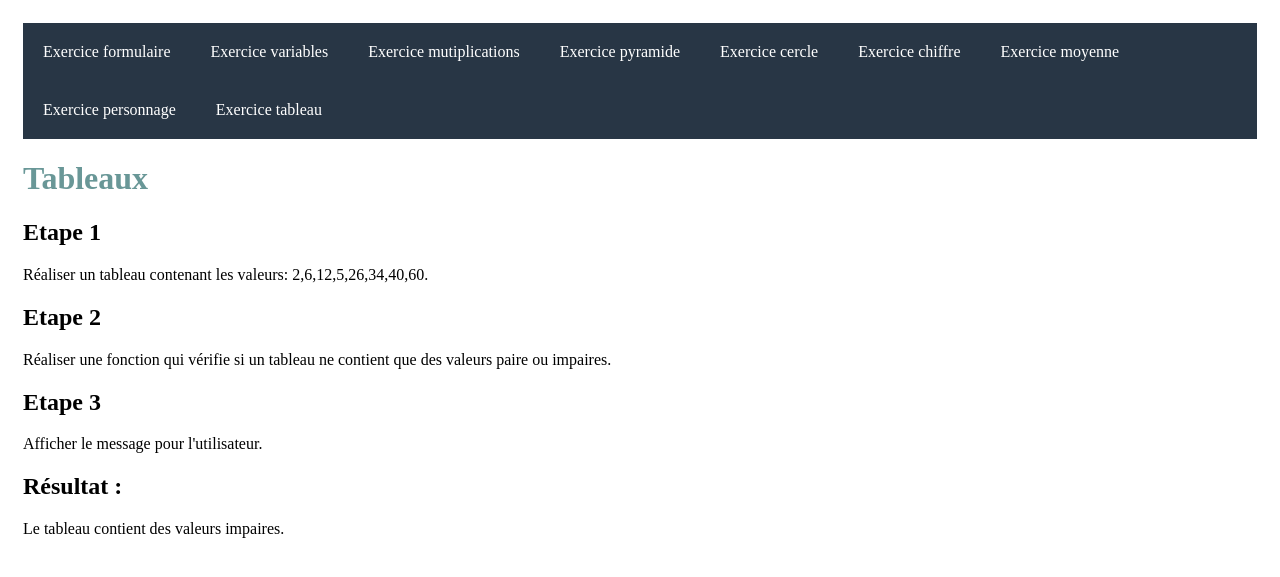
After one commit to jeromeDaut/Bases-PHP, a PHP site: page /tableau.php in a window 1280 px wide. The commit adds this page. Shown: the top 577 px of the page. Run offline with PHP 8.4, Linux system fonts and the light colour scheme.

Commit message:
exercice sur tableau

```diff
--- a/site/nav/nav.php
+++ b/site/nav/nav.php
@@ -8,5 +8,6 @@
         <li><a href="rechercheChiffre.php">Exercice chiffre</a></li>
         <li><a href="moyenne.php">Exercice moyenne</a></li>
         <li><a href="personnage.php">Exercice personnage</a></li>
+        <li><a href="tableau.php">Exercice tableau</a></li>
     </ul>
 </nav>
--- /dev/null
+++ b/site/tableau.php
@@ -0,0 +1,46 @@
+<!DOCTYPE html>
+<html lang="en">
+<head>
+    <meta charset="UTF-8">
+    <meta name="viewport" content="width=device-width, initial-scale=1.0">
+    <link rel="stylesheet" href="./assets/style.css">
+
+    <title>Document</title>
+</head>
+<body>
+    <header>
+        <?php
+            include("nav/nav.php");
+        ?>
+        <h1>Tableaux</h1>
+    </header>
+    <main>
+        <h2>Etape 1</h2>
+        <p>Réaliser un tableau contenant les valeurs: 2,6,12,5,26,34,40,60.</p>
+        <h2>Etape 2</h2>
+        <p>Réaliser une fonction qui vérifie si un tableau ne contient que des valeurs paire ou impaires.</p>
+        <h2>Etape 3</h2>
+        <p>Afficher le message pour l'utilisateur.</p>
+        <?php
+            $tableau=[2,6,12,5,26,34,40,60];
+
+            echo "<h2>Résultat : </h2>";
+            if (checkTab($tableau)) {
+                echo "Le tableau ne contient pas que des valeurs paires. ";
+            } else {
+                # code...
+                echo "Le tableau contient des valeurs impaires. ";
+            }
+
+            function checkTab($tableau){
+                for ($i=0; $i < count($tableau) ; $i++) {
+                    if ($tableau[$i]%2 !== 0) {
+                        return false;
+                    }
+                }
+                return true;
+            }
+        ?>
+    </main>
+</body>
+</html>
```
